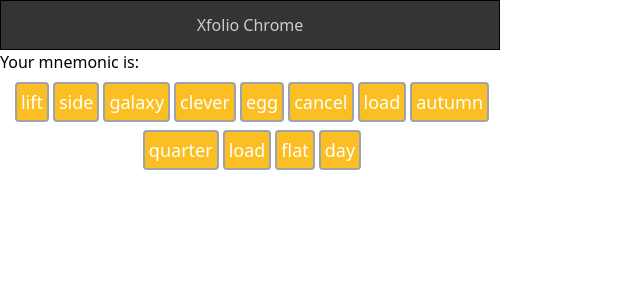
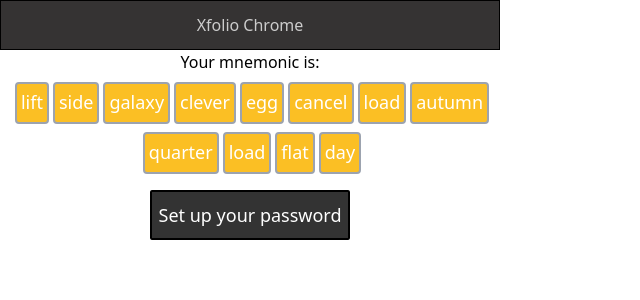
Before and after one commit to xfolio-dao/xfolio-react-chrome, a React (Create React App) app: page /setPassword in a window 1280 px wide. Both pictures are taken after a click on the button "Create a wallet". Shown: the top 300 px of the page, without its empty margins (0-640 px from the left). Built offline with nearby package versions, Linux system fonts and the light colour scheme; no server answers.

Commit message:
feat: setPassword page

```diff
--- a/src/App.tsx
+++ b/src/App.tsx
@@ -6,6 +6,7 @@ import Settings from './pages/settings'
 import { WalletContext } from './context/walletContext'
 import { useDefineWalletContext } from './hooks'
 import Mnemonic from './pages/login/mnemonic'
+import SetPassword from './pages/login/setPassword'
 
 const App = () => {
     const walletContextValue = useDefineWalletContext()
@@ -24,7 +25,7 @@ const App = () => {
                         <Route path='/mnemonic'>
                             <Route path=':status' element={ <Mnemonic/> }/>
                         </Route>
-
+                        <Route path='/setPassword' element={ <SetPassword/> }/>
                     </Routes>
                 </Fragment>
             </Router>
--- a/src/components/MnemonicPhraseView/index.tsx
+++ b/src/components/MnemonicPhraseView/index.tsx
@@ -9,7 +9,7 @@ import React from 'react'
 //         marginLeft: theme.distance.tiny,
 //         padding: theme.distance.tiny,
 //         borderWidth: 2,
-//         borderColor: 'rgb(41 172 222 / 50%)',
+//         borderColor: 'rgb(41 172 222 /  50%)',
 //         borderStyle: 'groove',
 //         backgroundColor: theme.colors.darkBrown,
 //         color: theme.colors.textWhite,
@@ -23,7 +23,7 @@ const MnemonicPhraseView:React.FC<{phrase: string}> = ({ phrase }) => {
     if (phrase === '') return null
     const mnemonicPhrase = phrase.split(" ",12)
     return(
-        <div className='flex flex-wrap justify-center mt-2'>
+        <div className='flex flex-wrap justify-center mt-2 min-h-[100px]'>
             {mnemonicPhrase.map(w => {
                 return(
                     <div className='text-white text-m bg-yellow-400 border-2 mb-2 ml-1 p-1 border-gray-400 text-lg rounded' key={w}>
--- a/src/pages/login/mnemonic.tsx
+++ b/src/pages/login/mnemonic.tsx
@@ -1,12 +1,14 @@
 import React, { useState, useEffect } from 'react'
-import { useParams } from 'react-router-dom'
+import { useParams, useNavigate } from 'react-router-dom'
 import SimpleLayout from '../../components/Layout/simple'
 import { useWalletContextValue } from '../../hooks'
 import { createConnectedRandomWallet } from '../../utils/ethers'
 import MnemonicPhraseView from '../../components/MnemonicPhraseView'
+import Button from '../../components/Button'
 
 const CreateWalletForm:React.FC = () => {
     const [mnemonic, setMnemonic] = useState('')
+    const navigate = useNavigate()
     const { setWallet } = useWalletContextValue()
 
     useEffect(() => {
@@ -16,9 +18,10 @@ const CreateWalletForm:React.FC = () => {
     },[])
 
     return(
-        <div>
+        <div className='flex flex-col justify-center items-center'>
             <p>Your mnemonic is:</p>
             <MnemonicPhraseView phrase={mnemonic}/>
+            <Button text='Set up your password' handleClick={() => navigate('/setPassword')}/>
         </div>
     )
 }
--- /dev/null
+++ b/src/pages/login/setPassword.tsx
@@ -0,0 +1,11 @@
+import React from 'react'
+
+const SetPassword:React.FC = () => {
+    return (
+        <div>
+
+        </div>
+    )
+}
+
+export default SetPassword
```
